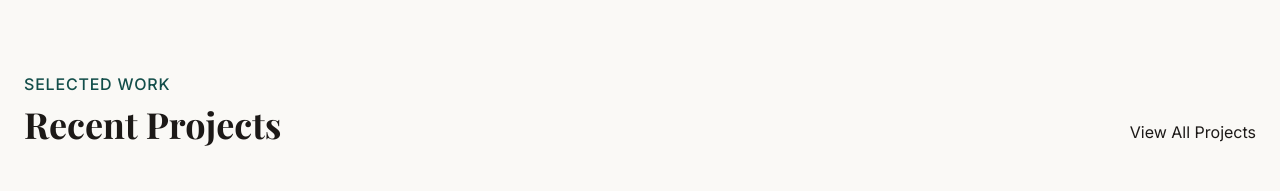
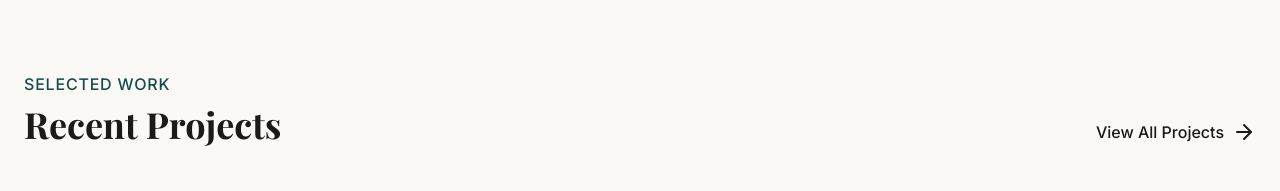
Before and after one commit to ChelseaGoh/portfolio, a React (Vite) app: page /#/ in a window 1280 px wide. Shown: the part 1420-1611 px from the top of the page. Built offline with nearby package versions, Linux system fonts and the light colour scheme; a web font is replaced by a local one.

Commit message:
fix: work link uses absolute path

```diff
--- a/pages/Home.tsx
+++ b/pages/Home.tsx
@@ -100,7 +100,12 @@ const Home: React.FC = () => {
               <span className="text-accent-teal font-medium uppercase tracking-wider">Selected Work</span>
               <h2 className="text-4xl font-serif font-bold mt-2">Recent Projects</h2>
             </div>
-            <a href="./work/" className="...">View All Projects</a>
+            <div>
+            </div>
+            <Link to="/work"
+            className="hidden md:flex items-center text-stone-900 font-medium hover:text-accent-teal transition-colors group">
+            View All Projects <ArrowRight className="ml-2 group-hover:translate-x-1 transition-transform" />
+            </Link>
           </div>
 
           <div className="grid grid-cols-1 md:grid-cols-2 lg:grid-cols-3 gap-8">
```
